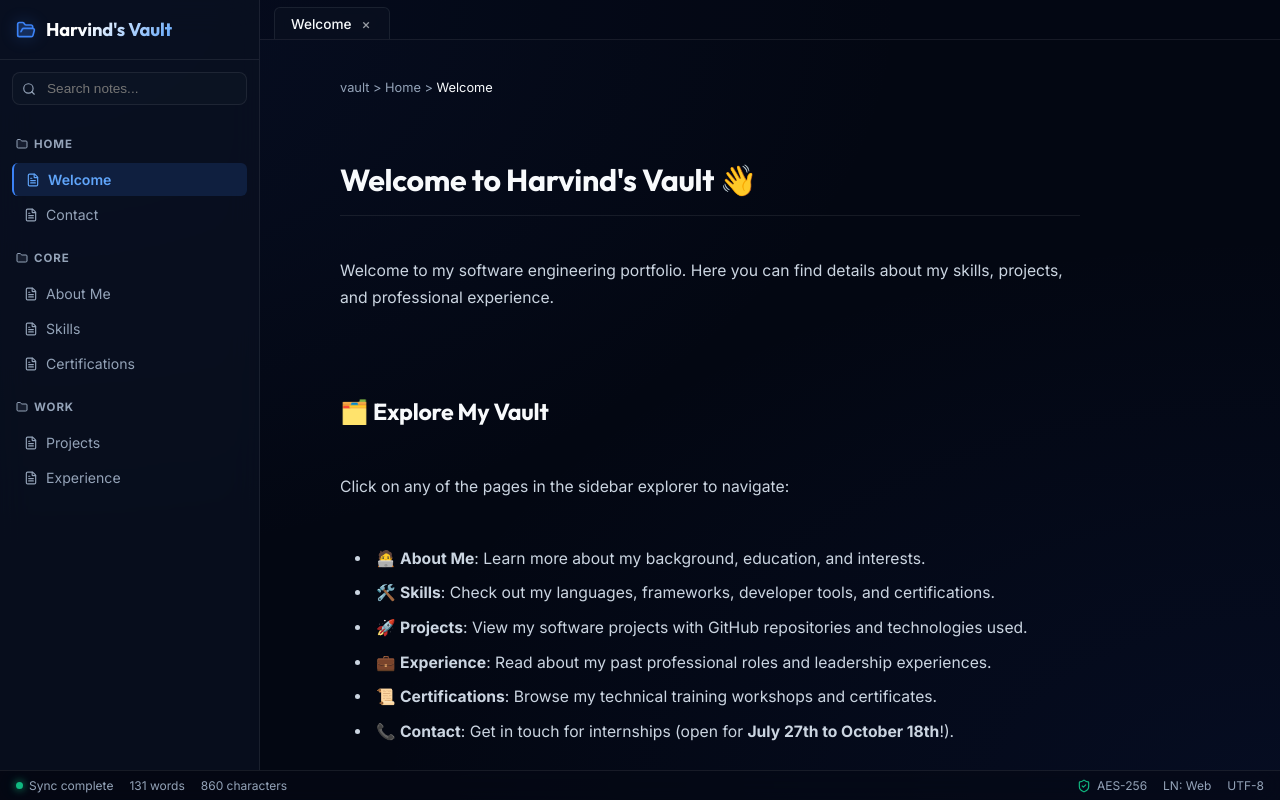
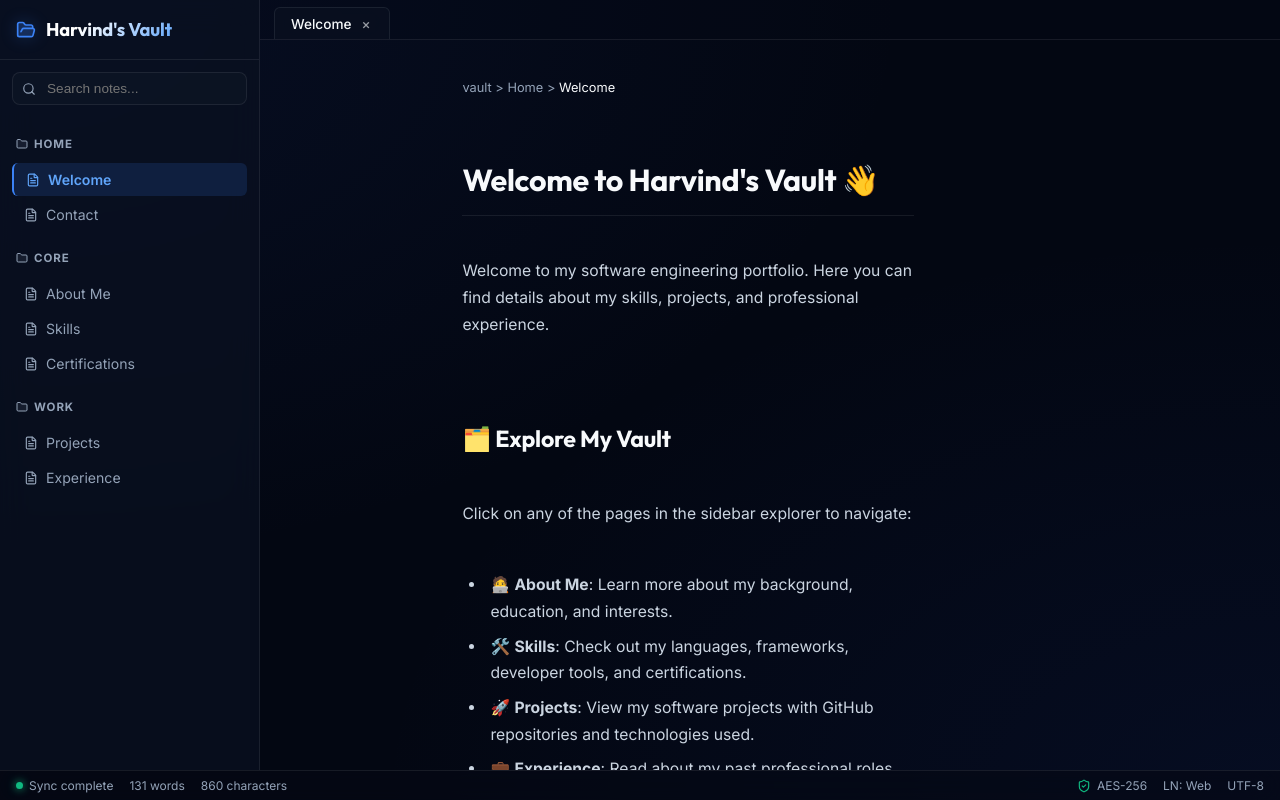
Before and after one commit to Harvind20/Portfolio, a React app: page / in a window 1280 px wide. Built offline with nearby package versions, Linux system fonts and the light colour scheme; the HTML template or start-up script is replaced by a standard one.

Commit message:
fix: refactor markdown list parser for nested indentation, adjust container width to 3/5 and offset margins

```diff
--- a/src/components/NotePane.jsx
+++ b/src/components/NotePane.jsx
@@ -173,25 +173,67 @@ export default function NotePane({
 
   const frontmatter = getFrontmatter(activeNote.id);
 
+  const renderListTree = (listItems, key) => {
+    if (listItems.length === 0) return null;
+
+    const root = { children: [], indent: -1 };
+    const stack = [root];
+
+    listItems.forEach(item => {
+      const node = {
+        content: item.content,
+        children: [],
+        indent: item.indent,
+        key: item.lineIndex
+      };
+
+      while (stack.length > 1 && stack[stack.length - 1].indent >= item.indent) {
+        stack.pop();
+      }
+
+      const parent = stack[stack.length - 1];
+      parent.children.push(node);
+      stack.push(node);
+    });
+
+    const renderNodes = (nodes, isRoot = false) => {
+      if (nodes.length === 0) return null;
+      return (
+        <ul key={`ul-${nodes[0].key}`} className={isRoot ? "list-outer" : "list-nested"}>
+          {nodes.map(node => (
+            <li key={`li-${node.key}`}>
+              {parseInlineMarkdown(node.content)}
+              {renderNodes(node.children, false)}
+            </li>
+          ))}
+        </ul>
+      );
+    };
+
+    return renderNodes(root.children, true);
+  };
+
   // Parse Obsidian internal link format [[Note Name.md]] or [[Note Name]]
   const parseMarkdown = (text) => {
     if (!text) return null;
 
     const lines = text.split('\n');
     const elements = [];
-    let currentList = [];
+    let currentListLines = [];
 
     const flushList = (key) => {
-      if (currentList.length > 0) {
-        elements.push(<ul key={`list-${key}`}>{...currentList}</ul>);
-        currentList = [];
+      if (currentListLines.length > 0) {
+        elements.push(renderListTree(currentListLines, key));
+        currentListLines = [];
       }
     };
 
     lines.forEach((line, i) => {
-      if (line.startsWith('* ') || line.startsWith('- ')) {
-        const content = line.slice(2);
-        currentList.push(<li key={`li-${i}`}>{parseInlineMarkdown(content)}</li>);
+      const listMatch = line.match(/^(\s*)([*+-])\s+(.*)$/);
+      if (listMatch) {
+        const indent = listMatch[1].length;
+        const content = listMatch[3];
+        currentListLines.push({ indent, content, lineIndex: i });
       } else {
         flushList(i);
 
--- a/src/data/notes.js
+++ b/src/data/notes.js
@@ -29,7 +29,7 @@ Click on any of the pages in the sidebar explorer to navigate:
     content: `# About Me 🧑‍💻
 
 ## Biography
-I am a dedicated **Software Engineering student** at Multimedia University (MMU) with hands-on experience in building scalable backend systems and mastering object-oriented design. While I thrive in backend engineering (such as developing concurrent C/C++ applications or architecting Java desktop systems), I am also highly experienced in full-stack mobile development using **React Native** and web development using **Flask**.
+I am a dedicated Software Engineering student at Multimedia University (MMU) with hands-on experience in building scalable backend systems and mastering object-oriented design. I thrive in frontend engineering, developing mobile apps using React Native as well as web development using Javascript & Flask. I am also highly experienced in architecting Java desktop systems, as well as concurrent C/C++ applications.
 
 As an engineer, I am driven by curiosity and an eagerness to learn new languages, frameworks, and coding concepts. I am known for my strong communication skills, leadership in team projects, and ability to coordinate project execution from design to delivery.
 
--- a/src/index.css
+++ b/src/index.css
@@ -285,10 +285,11 @@ body {
   padding: 40px 80px;
   display: flex;
   flex-direction: column;
-  max-width: 900px;
-  margin-left: 0;
+  width: 60%;
+  min-width: 600px;
+  max-width: 1200px;
+  margin-left: 12%;
   margin-right: auto;
-  width: 100%;
   animation: fadeIn var(--transition-normal);
 }
 
@@ -343,9 +344,21 @@ body {
   margin-bottom: 18px;
 }
 
-.markdown-body ul, .markdown-body ol {
+.markdown-body ul.list-outer, .markdown-body ol {
   margin-bottom: 18px;
-  padding-left: 32px;
+  padding-left: 24px;
+}
+
+.markdown-body ul.list-nested {
+  list-style-type: circle; /* Modern circular bullet for sub-items */
+  margin-top: 6px;
+  margin-bottom: 6px;
+  padding-left: 24px;
+}
+
+.markdown-body ul.list-nested li {
+  color: var(--text-muted); /* Nested items look slightly dimmer for visual hierarchy */
+  font-weight: normal;
 }
 
 .markdown-body li {
@@ -731,5 +744,8 @@ body {
 
   .note-container {
     padding: 24px 20px;
+    width: 100%;
+    min-width: unset;
+    margin-left: 0;
   }
 }
```
